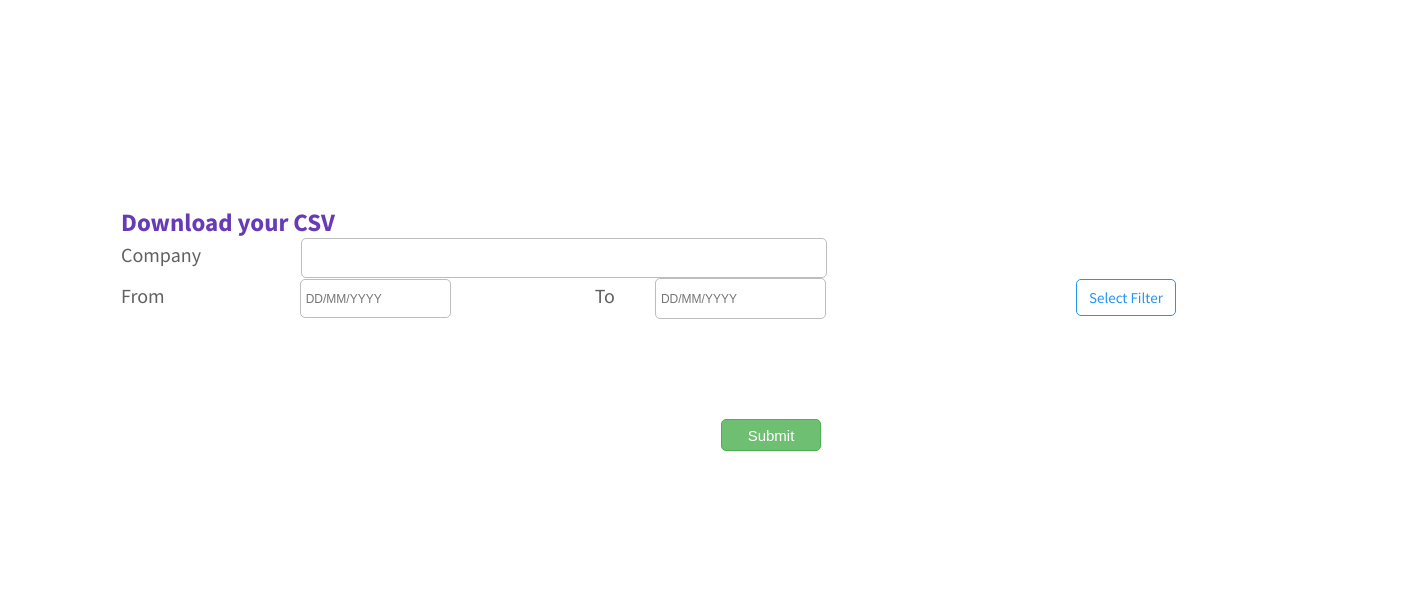
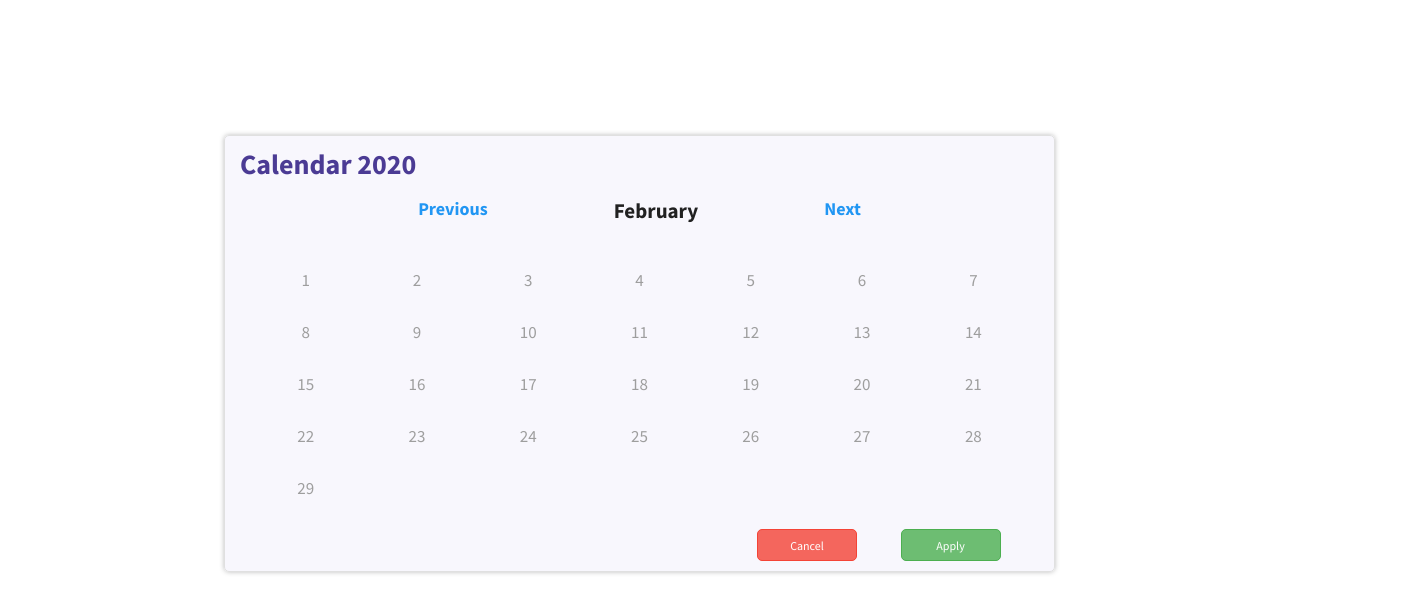
Before and after one commit to vartika06/psh, a React (Create React App) app: page /thanks in a window 1280 px wide. Shown: the top 612 px of the page, 1401 px wide, since content can reach past the window. Built offline with nearby package versions, Linux system fonts and the light colour scheme.

Commit message:
day2 first commit

```diff
--- a/package.json
+++ b/package.json
@@ -6,6 +6,8 @@
     "@testing-library/jest-dom": "^4.2.4",
     "@testing-library/react": "^9.4.0",
     "@testing-library/user-event": "^7.2.1",
+    "moment": "^2.24.0",
+    "moment-range": "^4.0.2",
     "react": "^16.12.0",
     "react-dom": "^16.12.0",
     "react-scripts": "3.4.0"
--- a/src/App.css
+++ b/src/App.css
@@ -15,10 +15,26 @@
   left: 121px;
 }
 
-.formHeading {
+.formHeading,
+.thanksHeading {
   color: #673ab7;
   font-size: 25px;
   font-weight: 700;
+  font-style: normal;
+  text-decoration: none;
+  text-align: left;
+}
+
+.thanksHeading {
+  transform: translate(295px, 130px);
+}
+
+.thanksContent {
+  transform: translate(295px, 155px);
+  color: #2196f3;
+  font-family: "Source Sans Pro";
+  font-size: 17px;
+  font-weight: normal;
   font-style: normal;
   text-decoration: none;
   text-align: left;
@@ -31,6 +47,7 @@
   font-style: normal;
   text-decoration: none;
   text-align: left;
+  padding-top: 50px;
 }
 
 .submitBtn {
@@ -64,6 +81,7 @@
 }
 
 .filterBtn {
+  transform: translate(650px, -40px);
   width: 100px;
   height: 37px;
   color: #2196f3;
@@ -76,9 +94,129 @@
   background: #ffffff;
   border: 1px solid #2196f3;
   border-radius: 5px;
-  margin-left: 250px;
+  margin-left: 200px;
 }
 
-.content {
-  padding-top: 200px;
+.myCalendar {
+  transform: translate(224px, 135px);
+  display: grid;
+  grid-template-columns: auto auto auto auto auto auto auto;
+  width: 831px;
+
+  background: rgba(231, 227, 247, 0.3);
+  border: 1px solid #e0e0e0;
+  border-radius: 5px;
+  box-shadow: 0px 0px 5px 0px rgba(189, 189, 189, 1);
+  padding: 10px;
 }
+
+.myCalendar:hover {
+  cursor: pointer;
+}
+
+.monthRow {
+  display: grid;
+  grid-template-columns: auto auto auto;
+  grid-column: 1 / span 7;
+  padding: 15px;
+}
+
+.contentCalendar {
+  display: grid;
+  grid-column: 1 / span 7;
+  grid-template-columns: auto auto auto auto auto auto auto;
+  padding: 15px;
+}
+
+.prevControl {
+  grid-column: 1 / span 2;
+  justify-self: end;
+}
+
+.month {
+  grid-column: 3 / span 3;
+  justify-self: center;
+  color: #212121;
+  font-size: 21px;
+  font-weight: bold;
+}
+
+.nextControl {
+  grid-column: 6 / span 2;
+  justify-self: start;
+}
+
+.calendarYear {
+  grid-column: 1 / span 7;
+  color: #4b3b94;
+  font-size: 28px;
+  font-weight: bold;
+  font-style: normal;
+  text-decoration: none;
+  text-align: left;
+  padding-left: 5px;
+}
+
+.prevControl,
+.nextControl {
+  color: #2196f3;
+  font-size: 18px;
+  font-weight: bold;
+}
+
+.date {
+  padding: 15px;
+  justify-self: center;
+  color: #9e9e9e;
+  font-size: 17px;
+}
+
+.calendarBtns {
+  grid-column: 1 / span 7;
+  display: grid;
+  grid-template-columns: auto auto auto auto auto auto auto;
+}
+
+.button-cancel {
+  grid-column: 1 / span 6;
+  justify-self: end;
+}
+
+.button-cancel button {
+  width: 100px;
+  height: 32px;
+  color: #ffffff;
+  font-family: "Source Sans Pro";
+  font-size: 12px;
+  font-weight: normal;
+  font-style: normal;
+  text-decoration: none;
+  text-align: center;
+  background: rgba(244, 67, 54, 0.8);
+  border: 1px solid #f44336;
+  border-radius: 5px;
+}
+
+.button-apply {
+  justify-self: center;
+}
+
+.button-apply button {
+  width: 100px;
+  height: 32px;
+  color: #ffffff;
+  font-family: "Source Sans Pro";
+  font-size: 12px;
+  font-weight: normal;
+  font-style: normal;
+  text-decoration: none;
+  text-align: center;
+  background: rgba(76, 175, 80, 0.8);
+  border: 1px solid #4caf50;
+  border-radius: 5px;
+}
+
+button:focus {
+  outline: none;
+  cursor: pointer;
+}
--- a/src/App.js
+++ b/src/App.js
@@ -1,14 +1,31 @@
 import React from "react";
+import MyForm from "./Components/MyForm";
+import Thanks from "./Components/Thanks";
+import Calendar from "./Components/Calendar";
 
 import "./App.css";
-import MyForm from "./Components/MyForm";
 
-function App() {
-  return (
-    <div className="App">
-      <MyForm />
-    </div>
-  );
+class App extends React.Component {
+  state = {
+    company: "",
+    submitted: false
+  };
+
+  addCompany = name => {
+    this.setState({ company: name, submitted: true });
+  };
+  render() {
+    return (
+      <div className="App">
+        {/* {this.state.submitted ? (
+          <Thanks company={this.state.company} />
+        ) : (
+          <MyForm addCompany={this.addCompany} company={this.state.company} />
+        )} */}
+        <Calendar />
+      </div>
+    );
+  }
 }
 
 export default App;
--- /dev/null
+++ b/src/Components/Calendar.js
@@ -0,0 +1,48 @@
+import React from "react";
+import moment from "moment";
+import PropTypes from "prop-types";
+
+class Calendar extends React.Component {
+  state = {
+    date: moment()
+  };
+
+  render() {
+    const days = moment(this.state.date, "YYYY-MM").daysInMonth();
+    const year = moment(this.state.date).format("YYYY");
+    const month = moment(this.state.date).format("MMMM");
+    const dates = [];
+
+    for (let i = 1; i <= days; i++) {
+      dates.push(
+        <div key={i} className="date">
+          {i}
+        </div>
+      );
+    }
+
+    return (
+      <div className="myCalendar">
+        <div className="calendarYear">Calendar {year}</div>
+        <div className="monthRow">
+          <div className="prevControl">Previous</div>
+          <div className="month">{month}</div>
+          <div className="nextControl">Next</div>
+        </div>
+        <div className="contentCalendar">{dates}</div>
+        <div className="calendarBtns">
+          <div className="button-cancel">
+            <button>Cancel</button>
+          </div>
+          <div className="button-apply">
+            <button>Apply</button>
+          </div>
+        </div>
+      </div>
+    );
+  }
+}
+
+Calendar.propTypes = {};
+
+export default Calendar;
--- a/src/Components/Filter.js
+++ b/src/Components/Filter.js
@@ -3,10 +3,8 @@ import PropTypes from "prop-types";
 
 const Filter = props => {
   return (
-    <div style={{ display: "inline" }}>
-      <button className="filterBtn" style={{ display: "inline" }}>
-        Select Filter
-      </button>
+    <div>
+      <button className="filterBtn">Select Filter</button>
     </div>
   );
 };
--- a/src/Components/MyForm.js
+++ b/src/Components/MyForm.js
@@ -2,27 +2,41 @@ import React from "react";
 import Filter from "./Filter";
 import PropTypes from "prop-types";
 
-const MyForm = props => {
+class MyForm extends React.Component {
+  state = {
+    company: ""
+  };
+
+  onSubmit = e => {
+    e.preventDefault();
+    this.props.addCompany(this.state.company);
+    this.setState({ company: "" });
+  };
+
+  onChange = e => this.setState({ [e.target.name]: e.target.value });
+
+  render() {
     return (
       <div>
-      <form className="formStyle">
+        <form className="formStyle" onSubmit={this.onSubmit}>
           <h1 className="formHeading">Download your CSV</h1>
-        <div
-          className="content"
-          style={{
-            display: "inline"
-          }}
-        >
+          <div className="content">
             <div className="field">
-            <label htmlFor="company">Company</label>
+              <label htmlFor="Company">Company</label>
               <input
                 type="text"
+                id="company"
                 name="company"
-              id="company"
-              style={{ marginLeft: "100px", width: "526px", height: "40px" }}
+                style={{
+                  width: "526px",
+                  height: "40px",
+                  marginLeft: "135px"
+                }}
+                onChange={this.onChange}
               />
             </div>
-          <div className="field" style={{ display: "inline" }}>
+
+            <div className="field">
               <label htmlFor="from">From</label>
               <input
                 type="text"
@@ -32,7 +46,7 @@ const MyForm = props => {
                 style={{
                   width: "151px",
                   height: "39px",
-                marginLeft: "135px"
+                  marginLeft: "170px"
                 }}
               />
               <label htmlFor="to" style={{ marginLeft: "140px" }}>
@@ -49,17 +63,16 @@ const MyForm = props => {
             </div>
           </div>
           <Filter />
-        <input
-          className="submitBtn"
-          type="submit"
-          value="Submit"
-          style={{ display: "block" }}
-        />
+          <input className="submitBtn" type="submit" value="Submit" />
         </form>
       </div>
     );
+  }
+}
+
+MyForm.propTypes = {
+  addCompany: PropTypes.func.isRequired,
+  company: PropTypes.object.isRequired
 };
 
-MyForm.propTypes = {};
-
 export default MyForm;
--- /dev/null
+++ b/src/Components/Thanks.js
@@ -0,0 +1,17 @@
+import React from "react";
+import PropTypes from "prop-types";
+
+const Thanks = props => {
+  return (
+    <div>
+      <h1 className="thanksHeading">Thanks {props.company}</h1>
+      <p className="thanksContent"> Your csv will be downloaded in a minute</p>
+    </div>
+  );
+};
+
+Thanks.propTypes = {
+  company: PropTypes.object.isRequired
+};
+
+export default Thanks;
```
Also changed, not shown: 1 other file (tests, documents, lock files or other folders). Lines whose indentation alone changed are shown as unchanged.
